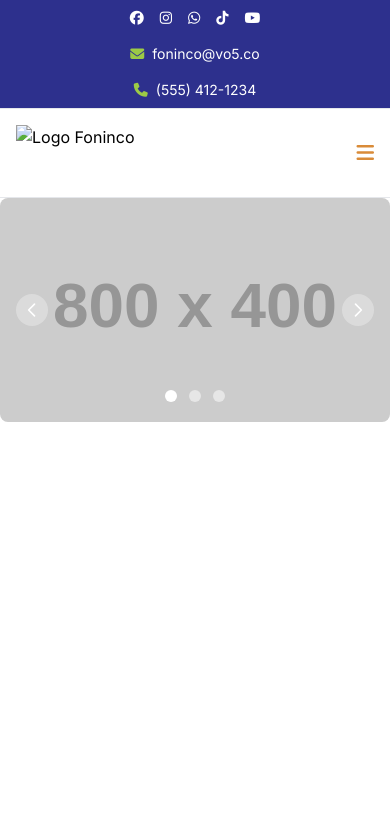
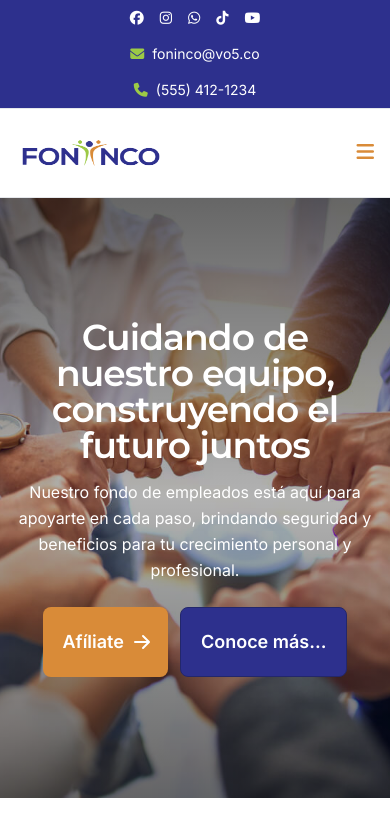
Before and after one commit to kevinhc2110/fonincoFronend, a website built with Vite: page index.html in a window 390 px wide. Built offline with nearby package versions, Linux system fonts and the light colour scheme; placeholder pictures from the web are drawn by us; files whose address does not match are found by name.

Commit message:
Feat: Add hero section

```diff
--- a/index.html
+++ b/index.html
@@ -9,14 +9,15 @@
       type="image/x-icon"
     />
     <meta name="viewport" content="width=device-width, initial-scale=1.0" />
-    <title class="font-heading">Foninco</title>
-    <script src="https://cdn.tailwindcss.com"></script>
+    <title>Foninco</title>
   </head>
+
+  <body>
     <header>
       <nav class="border-b border-gray-200">
         <div class="flex flex-col w-full lg:flex-row">
-        <!-- Primera mitad con color secundario -->
-        <div class="lg:w-1/2 w-full bg-primary py-2 px-4">
+          <!-- Primera mitad con color primario -->
+          <div class="lg:w-1/2 w-full bg-primary-700 py-2 px-4">
             <div
               class="flex flex-col lg:flex-row lg:flex-wrap lg:justify-evenly items-center mx-auto max-w-screen-xl text-sm font-sans space-y-4 lg:space-y-0"
             >
@@ -69,7 +70,7 @@
                 <div
                   class="flex items-center text-white justify-center space-x-2 w-full"
                 >
-                <i class="fa-solid fa-envelope text-tertiary"></i>
+                  <i class="fa-solid fa-envelope text-tertiary-400"></i>
                   <a
                     href="mailto:foninco@vo5.co"
                     class="transition-all duration-200"
@@ -81,7 +82,7 @@
                 <div
                   class="flex items-center text-white justify-center space-x-2 w-full"
                 >
-                <i class="fa-solid fa-phone text-tertiary"></i>
+                  <i class="fa-solid fa-phone text-tertiary-400"></i>
                   <a href="tel:5541251234" class="transition-all duration-200"
                     >(555) 412-1234</a
                   >
@@ -90,8 +91,8 @@
             </div>
           </div>
 
-        <!-- Segunda mitad con color primario -->
-        <div class="hidden lg:block lg:w-1/2 bg-tertiary py-2 px-4">
+          <!-- Segunda mitad con color secundario -->
+          <div class="hidden lg:block lg:w-1/2 bg-tertiary-400 py-2 px-4">
             <div
               class="flex items-center justify-center space-x-12 rtl:space-x-reverse text-white text-sm font-sans font-semibold"
             >
@@ -119,6 +120,7 @@
           </div>
         </div>
       </nav>
+
       <nav
         class="flex items-center justify-between px-4 py-4 border-b border-gray-200"
       >
@@ -126,13 +128,13 @@
           <img
             alt="Logo Foninco"
             class="h-14 rounded-r-full"
-          src="..."
+            src="./src/assets/logoFoninco.png"
             width="150"
             height="60"
           />
         </a>
         <ul
-        class="hidden md:flex space-x-8 text-textMuted font-medium text-sm font-heading"
+          class="hidden md:flex space-x-8 text-text font-semibold text-sm font-sans"
         >
           <li>
             <a class="text-secondary border-b-2 border-secondary pb-1" href="#"
@@ -219,7 +221,7 @@
         </ul>
         <button
           aria-label="Abrir menú"
-        class="md:hidden text-secondary focus:outline-none"
+          class="md:hidden text-secondary-600 focus:outline-none"
           id="menu-btn"
         >
           <i class="fas fa-bars text-xl"></i>
@@ -228,116 +230,130 @@
           ><img alt="CEUS logo" class="h-10" src="..." width="120" height="40"
         /></a>
       </nav>
-    <body>
-      <div id="slider" class="relative w-full" data-carousel="static">
-        <!-- Carousel wrapper -->
-        <div class="relative h-56 overflow-hidden rounded-lg md:h-96">
-          <!-- Item 1 -->
-          <div class="hidden duration-700 ease-in-out" data-carousel-item>
+    </header>
+
+    <!-- <section class="bg-background">
+      <div
+        class="grid max-w-screen-xl px-4 py-8 mx-auto lg:gap-8 xl:gap-0 lg:py-16 lg:grid-cols-12"
+      >
+        <div class="mr-auto place-self-center lg:col-span-7">
+          <h1
+            class="max-w-2xl mb-4 text-4xl font-heading tracking-tight leading-none md:text-5xl xl:text-6xl text-textMuted"
+          >
+            Cuidando de nuestro equipo, construyendo el futuro juntos
+          </h1>
+          <p
+            class="max-w-2xl mb-6 font-sans text-textMore lg:mb-8 md:text-lg lg:text-xl leading-relaxed"
+          >
+            Nuestro fondo de empleados está aquí para apoyarte en cada paso,
+            brindando seguridad y beneficios para tu crecimiento personal y
+            profesional.
+          </p>
+          <a
+            href="#"
+            class="inline-flex items-center justify-center px-5 py-5 mr-3 text-base font-heading text-center text-white rounded-lg bg-secondary-600 hover:bg-secondary-700 focus:ring-4 focus:ring-secondary-300 transition-colors duration-200"
+            aria-label="Hazte miembro del fondo de empleados"
+          >
+            Afíliate
+            <svg
+              class="w-5 h-5 ml-2 -mr-1"
+              fill="currentColor"
+              viewBox="0 0 20 20"
+              xmlns="http://www.w3.org/2000/svg"
+              aria-hidden="true"
+            >
+              <path
+                fill-rule="evenodd"
+                d="M10.293 3.293a1 1 0 011.414 0l6 6a1 1 0 010 1.414l-6 6a1 1 0 01-1.414-1.414L14.586 11H3a1 1 0 110-2h11.586l-4.293-4.293a1 1 0 010-1.414z"
+                clip-rule="evenodd"
+              ></path>
+            </svg>
+          </a>
+          <a
+            href="#"
+            class="inline-flex items-center justify-center px-5 py-5 text-base font-heading text-center bg-primary-700 text-white border border-primary-800 rounded-lg hover:bg-primary-600 focus:ring-4 focus:ring-primary-300 transition-colors duration-200"
+            aria-label="Conoce más sobre el fondo de empleados"
+          >
+            Conoce más
+          </a>
+        </div>
+
+        <div
+          class="hidden lg:mt-0 lg:col-span-5 lg:flex justify-center items-center"
+        >
+          <div
+            class="w-[550px] h-[550px] bg-tertiary-400 rounded-full flex items-center justify-center shadow-2xl"
+          >
             <img
-              src="https://via.placeholder.com/800x400?text=Slide+1"
-              class="absolute block w-full h-full object-cover"
-              alt="Slide 1"
-            />
-          </div>
-          <!-- Item 2 -->
-          <div class="hidden duration-700 ease-in-out" data-carousel-item>
-            <img
-              src="https://via.placeholder.com/800x400?text=Slide+2"
-              class="absolute block w-full h-full object-cover"
-              alt="Slide 2"
-            />
-          </div>
-          <!-- Item 3 -->
-          <div class="hidden duration-700 ease-in-out" data-carousel-item>
-            <img
-              src="https://via.placeholder.com/800x400?text=Slide+3"
-              class="absolute block w-full h-full object-cover"
-              alt="Slide 3"
+              src="./src/assets/Contenido/hero_img.jpg"
+              alt="hero_img"
+              class="w-[450px] h-[450px] object-cover rounded-full"
             />
           </div>
         </div>
-        <!-- Slider indicators -->
+      </div>
+    </section> -->
+
+    <section
+      class="relative bg-cover bg-center flex"
+      style="background-image: url('./src/assets/Contenido/background_img.jpg')"
+    >
+      <!-- Overlay negro semitransparente -->
       <div
-          class="absolute z-30 flex space-x-3 -translate-x-1/2 bottom-5 left-1/2"
+        class="absolute inset-0 bg-gradient-to-b from-black/60 via-black/30 to-black/60"
+      ></div>
+
+      <!-- Contenido sobre la imagen -->
+      <div
+        class="relative z-10 max-w-screen-xl px-4 py-8 mx-auto h-[600px] flex flex-col justify-center lg:gap-8 lg:py-16"
       >
-          <button
-            type="button"
-            class="w-3 h-3 rounded-full"
-            aria-current="true"
-            aria-label="Slide 1"
-            data-carousel-slide-to="0"
-          ></button>
-          <button
-            type="button"
-            class="w-3 h-3 rounded-full"
-            aria-current="false"
-            aria-label="Slide 2"
-            data-carousel-slide-to="1"
-          ></button>
-          <button
-            type="button"
-            class="w-3 h-3 rounded-full"
-            aria-current="false"
-            aria-label="Slide 3"
-            data-carousel-slide-to="2"
-          ></button>
-        </div>
-        <!-- Slider controls -->
-        <button
-          type="button"
-          class="absolute top-0 left-0 z-30 flex items-center justify-center h-full px-4 cursor-pointer group focus:outline-none"
-          data-carousel-prev
+        <div
+          class="mr-auto place-self-center lg:col-span-7 text-center lg:text-left"
         >
-          <span
-            class="inline-flex items-center justify-center w-8 h-8 rounded-full bg-white/30 group-hover:bg-white/50"
+          <h1
+            class="max-w-3xl mb-4 text-4xl font-heading tracking-tight leading-none md:text-5xl xl:text-6xl text-white"
           >
+            Cuidando de nuestro equipo, construyendo el futuro juntos
+          </h1>
+          <p
+            class="max-w-3xl mb-6 font-sans text-white lg:mb-8 md:text-lg lg:text-2xl leading-relaxed"
+          >
+            Nuestro fondo de empleados está aquí para apoyarte en cada paso,
+            brindando seguridad y beneficios para tu crecimiento personal y
+            profesional.
+          </p>
+          <div class="flex justify-center">
+            <a
+              href="#"
+              class="inline-flex items-center justify-center px-5 py-5 sm:px-4 sm:py-3 mr-3 text-lg font-sans font-semibold text-center text-white rounded-lg bg-secondary-600 hover:bg-secondary-700 focus:ring-4 focus:ring-secondary-300 transition-colors duration-200"
+              aria-label="Hazte miembro del fondo de empleados"
+            >
+              Afíliate
               <svg
+                class="w-5 h-5 ml-2 -mr-1"
+                fill="currentColor"
+                viewBox="0 0 20 20"
+                xmlns="http://www.w3.org/2000/svg"
                 aria-hidden="true"
-              class="w-5 h-5 text-white"
-              fill="none"
-              stroke="currentColor"
-              viewBox="0 0 24 24"
               >
                 <path
-                stroke-linecap="round"
-                stroke-linejoin="round"
-                stroke-width="2"
-                d="M15 19l-7-7 7-7"
+                  fill-rule="evenodd"
+                  d="M10.293 3.293a1 1 0 011.414 0l6 6a1 1 0 010 1.414l-6 6a1 1 0 01-1.414-1.414L14.586 11H3a1 1 0 110-2h11.586l-4.293-4.293a1 1 0 010-1.414z"
+                  clip-rule="evenodd"
                 ></path>
               </svg>
-            <span class="sr-only">Previous</span>
-          </span>
-        </button>
-        <button
-          type="button"
-          class="absolute top-0 right-0 z-30 flex items-center justify-center h-full px-4 cursor-pointer group focus:outline-none"
-          data-carousel-next
+            </a>
+            <a
+              href="#"
+              class="inline-flex items-center justify-center px-5 py-5 sm:px-4 sm:py-3 text-lg font-sans font-semibold text-center bg-primary-700 text-white border border-primary-800 rounded-lg hover:bg-primary-600 focus:ring-4 focus:ring-primary-300 transition-colors duration-200"
             >
-          <span
-            class="inline-flex items-center justify-center w-8 h-8 rounded-full bg-white/30 group-hover:bg-white/50"
-          >
-            <svg
-              aria-hidden="true"
-              class="w-5 h-5 text-white"
-              fill="none"
-              stroke="currentColor"
-              viewBox="0 0 24 24"
-            >
-              <path
-                stroke-linecap="round"
-                stroke-linejoin="round"
-                stroke-width="2"
-                d="M9 5l7 7-7 7"
-              ></path>
-            </svg>
-            <span class="sr-only">Next</span>
-          </span>
-        </button>
+              Conoce más...
+            </a>
           </div>
+        </div>
+      </div>
+    </section>
 
-      <script type="module" src="/src/main.js"></script>
-      <script src="https://unpkg.com/flowbite/dist/flowbite.js"></script>
+    <script type="module" src="src/main.js"></script>
   </body>
-  </header>
 </html>
--- a/package.json
+++ b/package.json
@@ -15,6 +15,7 @@
     "vite": "^6.3.5"
   },
   "dependencies": {
-    "@fortawesome/fontawesome-free": "^6.7.2"
+    "@fortawesome/fontawesome-free": "^6.7.2",
+    "flowbite": "^3.1.2"
   }
 }
--- a/tailwind.config.js
+++ b/tailwind.config.js
@@ -1,15 +1,53 @@
 /** @type {import('tailwindcss').Config} */
 export default {
-  content: ["./index.html", "./src/**/*.{html,js}"],
+  content: [
+    "./index.html",
+    "./src/**/*.{html,js}",
+    "./node_modules/flowbite/**/*.js",
+  ],
   theme: {
     extend: {
       colors: {
-        primary: "#2D308D", // Azul profundo
-        secondary: "#D98B38", // Naranja
-        tertiary: "#9CCA46", // Verde vibrante
+        primary: {
+          50: "#f2f2fc",
+          100: "#dcdcfa",
+          200: "#b6b8f3",
+          300: "#8e91eb",
+          400: "#696de3",
+          500: "#4f53cc",
+          600: "#3f43aa",
+          700: "#2d308d", // Tu color base
+          800: "#23276b",
+          900: "#191c4d",
+        }, // Azul
+        secondary: {
+          50: "#fff8f1",
+          100: "#feeeda",
+          200: "#fdd4aa",
+          300: "#fbb974",
+          400: "#f9a348",
+          500: "#f38a25",
+          600: "#d98b38", // Tu color base
+          700: "#b66c20",
+          800: "#925318",
+          900: "#713f13",
+        }, // Naranja
+        tertiary: {
+          50: "#f4fce5",
+          100: "#e3f9c2",
+          200: "#cdf29c",
+          300: "#b1e66d",
+          400: "#9cca46", // Color base
+          500: "#84b636",
+          600: "#6b9f29",
+          700: "#52851e",
+          800: "#3a6a15",
+          900: "#2b520f",
+        }, // Verde
         background: "#FFFFFF", // Blanco
         text: "#1a1a1a", // Gris oscuro
         textMuted: "#4F4F4F", // Gris claro
+        textMore: "#7D7D7D", // Gris mas claro
 
         info: {
           blue: "#6699CC", // Azul claro
```
Also changed, not shown: src/main.js (+2 -6 lines), src/assets/Contenido/background_img.jpg (added), src/assets/Contenido/foninco_img1.jpg (added), src/assets/Contenido/foninco_img2.jpg (added), src/assets/logoFoninco.png (added), 1 other file. Lines whose indentation alone changed are shown as unchanged.
